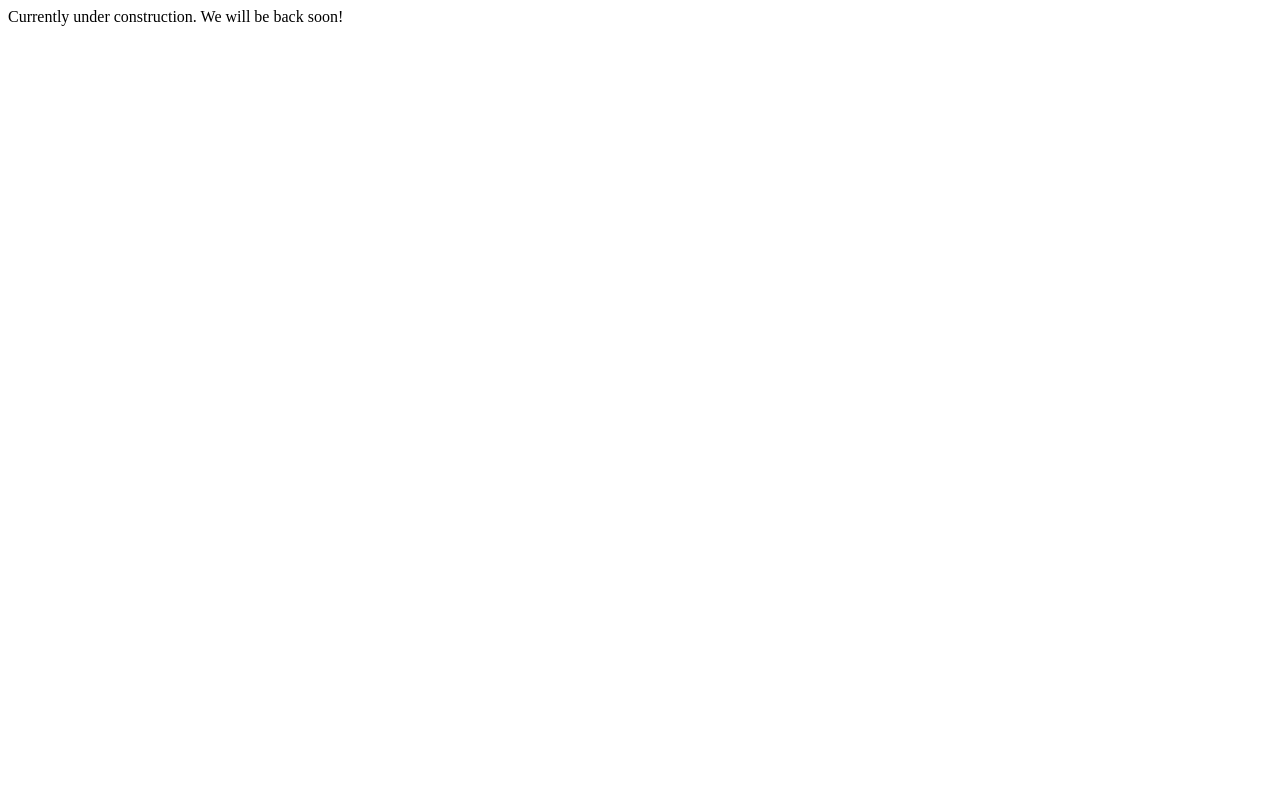
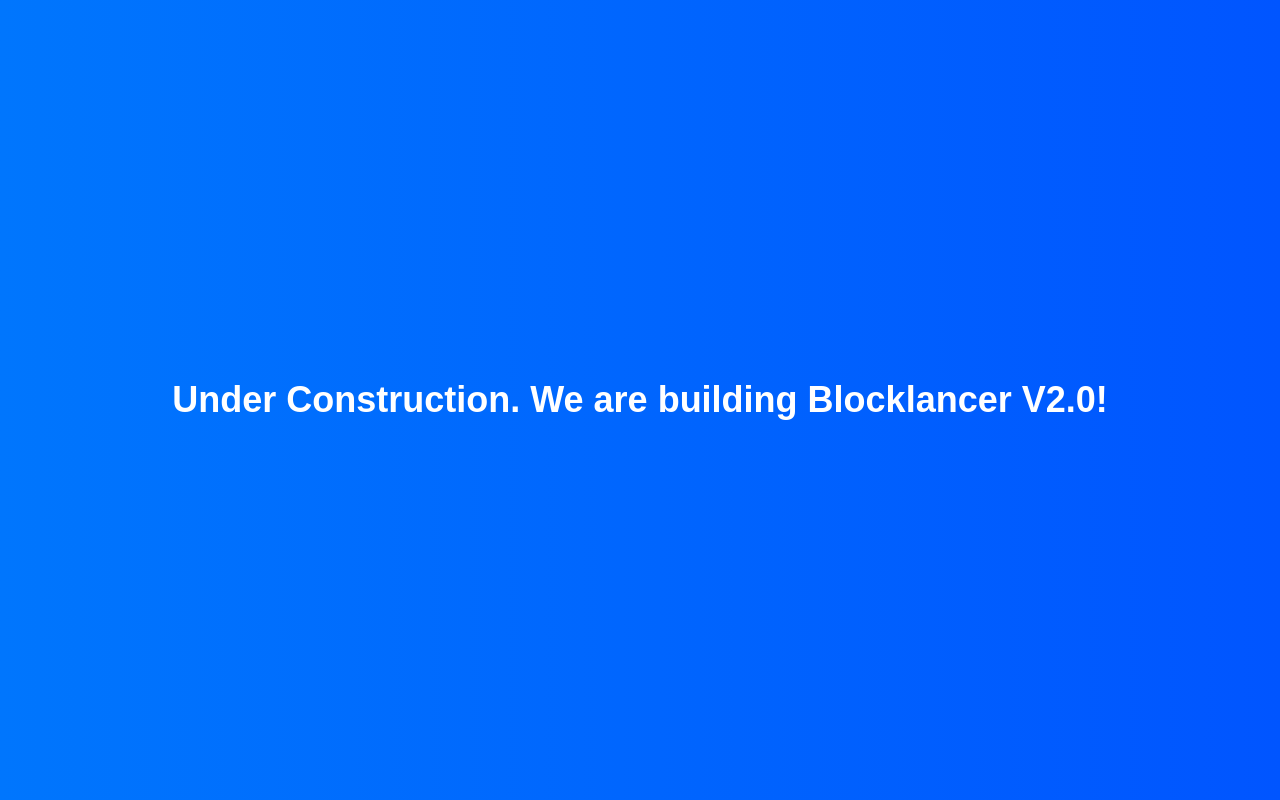
Before and after one commit to blockdev111/site, a plain HTML site: page index.html in a window 1280 px wide. Drawn offline with Linux system fonts and the light colour scheme.

Commit message:
Update index.html

```diff
--- a/index.html
+++ b/index.html
@@ -1 +1,35 @@
-Currently under construction. We will be back soon!
+<!DOCTYPE html>
+<html lang="en">
+
+<head>
+    <meta charset="UTF-8">
+    <meta http-equiv="X-UA-Compatible" content="IE=edge">
+    <meta name="viewport" content="width=device-width, initial-scale=1.0">
+    <title>Blocklancer - Under Construction</title>
+    <style>
+        body {
+            margin: 0;
+            padding: 0;
+            display: flex;
+            align-items: center;
+            justify-content: center;
+            height: 100vh;
+            background: linear-gradient(to right, #0076fd, #0055ff);
+            color: #fff;
+            font-family: 'Arial', sans-serif;
+            text-align: center;
+        }
+
+        h1 {
+            font-size: 36px;
+        }
+    </style>
+</head>
+
+<body>
+    <div>
+        <h1>Under Construction. We are building Blocklancer V2.0!</h1>
+    </div>
+</body>
+
+</html>
```
